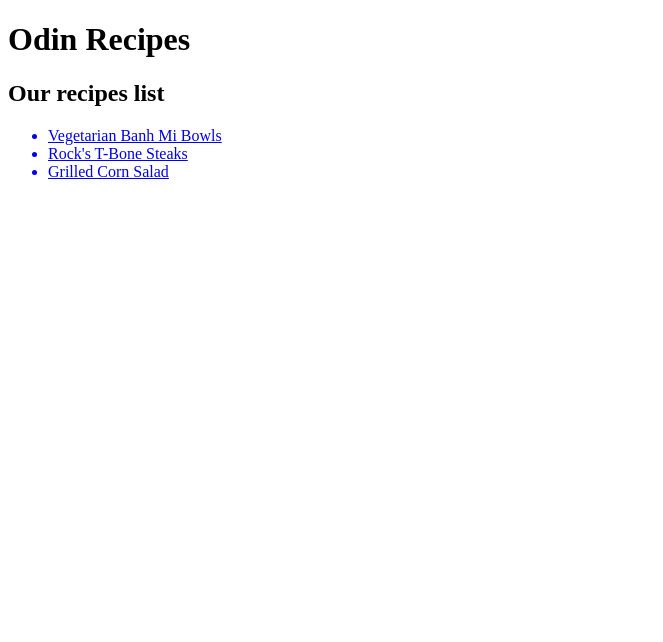
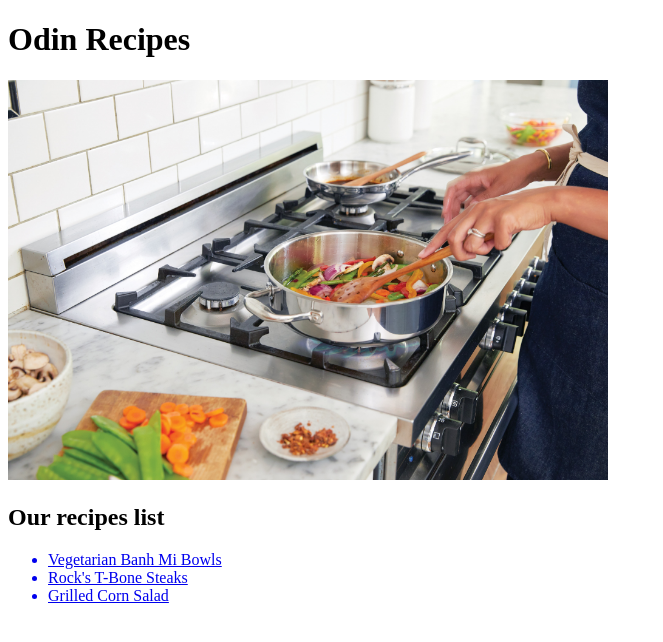
Before and after one commit to darfue/odin-recipes, a plain HTML site: page index.html in a window 1280 px wide. Shown: the whole page, without its empty margins (0-663 px from the left). Drawn offline with Linux system fonts and the light colour scheme.

Commit message:
Odin Recipes

```diff
--- a/index.html
+++ b/index.html
@@ -17,6 +17,7 @@
             <p class="browsehappy">You are using an <strong>outdated</strong> browser. Please <a href="#">upgrade your browser</a> to improve your experience.</p>
         <![endif]-->
         <h1>Odin Recipes</h1>
+        <img src="./images/cooking.jpg" width="600">
         <h2>Our recipes list</h2>
         <ul>
             <a href="./odin-recipes/Vegetarian-Banh-Mi-Bowls.html"><li>Vegetarian Banh Mi Bowls</li></a>
```
Also changed, not shown: images/cooking.jpg (added).
